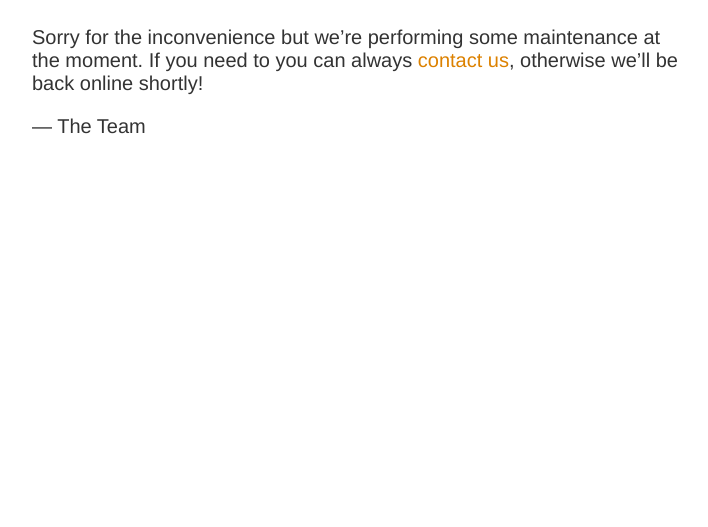
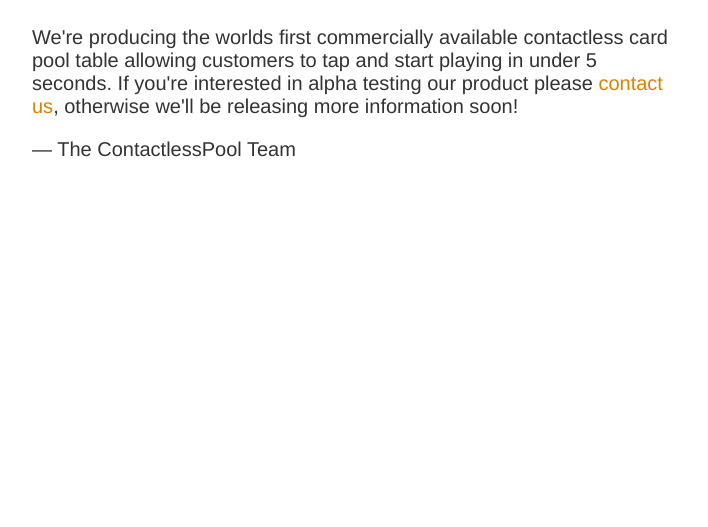
Before and after one commit to joegrimesuk/contactlesspool, a plain HTML site: page index.html in a window 1280 px wide. Shown: the part 273-800 px from the top of the page, without its empty margins (283-991 px from the left). Drawn offline with Linux system fonts and the light colour scheme.

Commit message:
Update index.html

```diff
--- a/index.html
+++ b/index.html
@@ -1,5 +1,5 @@
 <!doctype html>
-<title>Site Maintenance</title>
+<title>The Contactless Pool Table - ContactlessPool</title>
 <style>
   body { text-align: center; padding: 150px; }
   h1 { font-size: 50px; }
@@ -10,9 +10,9 @@
 </style>
 
 <article>
-    <h1>We&rsquo;ll be back soon!</h1>
+    <h1>We're coming soon!</h1>
     <div>
-        <p>Sorry for the inconvenience but we&rsquo;re performing some maintenance at the moment. If you need to you can always <a href="mailto:#">contact us</a>, otherwise we&rsquo;ll be back online shortly!</p>
-        <p>&mdash; The Team</p>
+        <p>We're producing the worlds first commercially available contactless card pool table allowing customers to tap and start playing in under 5 seconds. If you're interested in alpha testing our product please <a href="mailto:info@contactlesspool.com">contact us</a>, otherwise we'll be releasing more information soon!</p>
+        <p>&mdash; The ContactlessPool Team</p>
     </div>
 </article>
```
